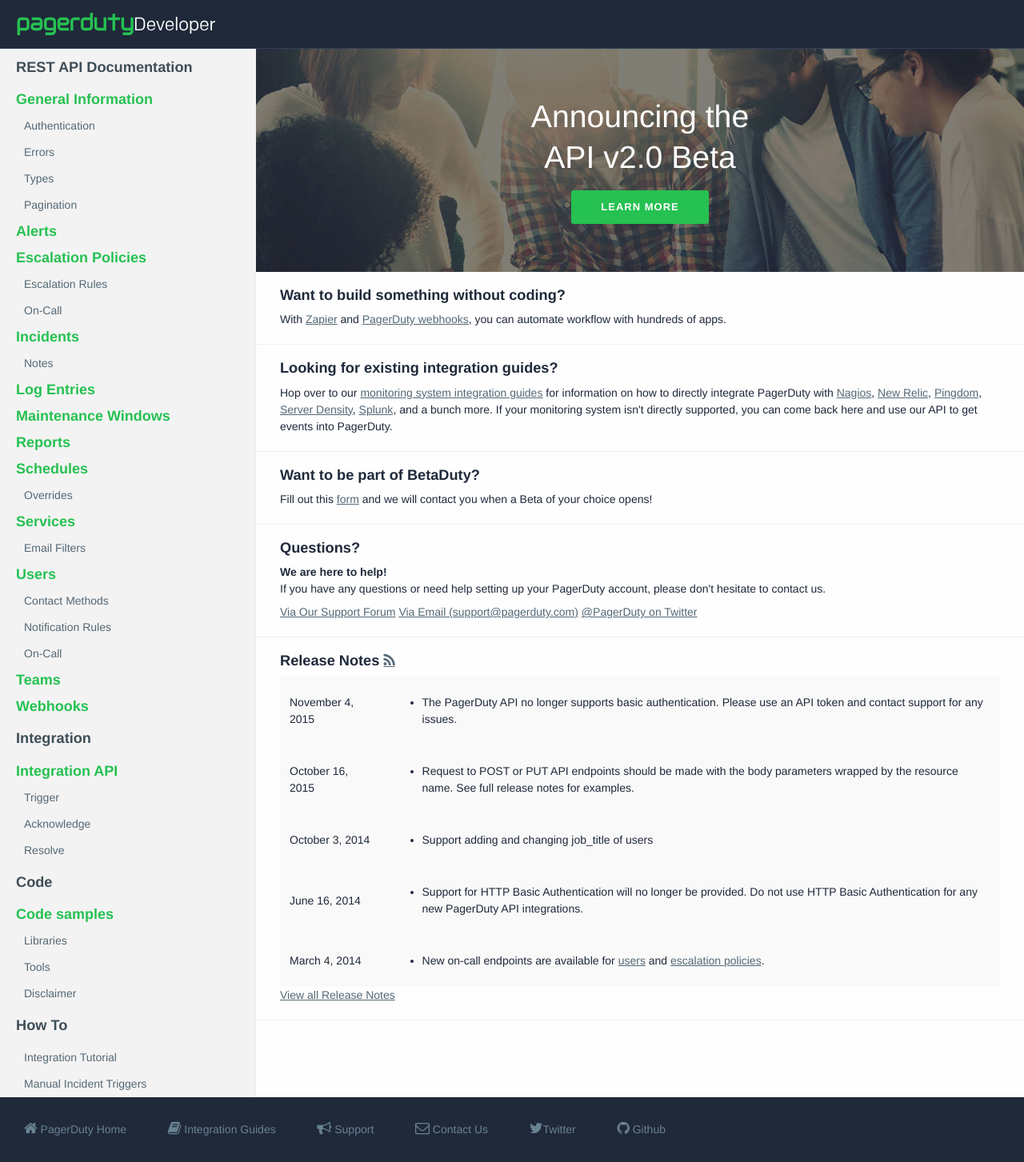
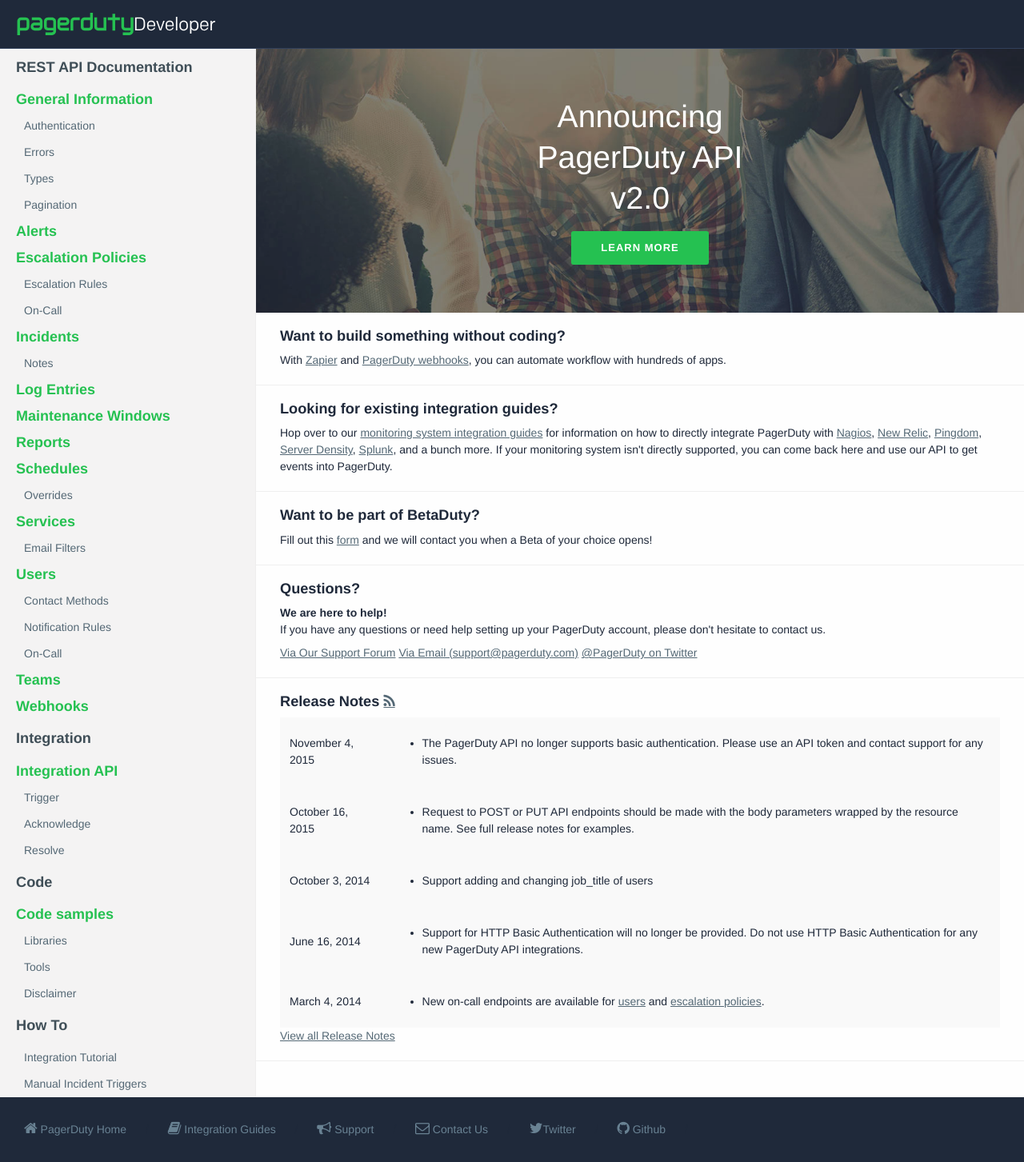
Before and after one commit to h4dz/devdocs, a Jekyll site: the page built from source/index.html, in a window 1280 px wide. Shown: the whole page at 80% size. Built offline with Jekyll 4.4.1, drawn with Linux system fonts in a browser that asks for light colours; some web fonts are replaced.

Commit message:
Change API v2 banner text

```diff
--- a/source/index.html
+++ b/source/index.html
@@ -3,7 +3,7 @@ title: PagerDuty Developer - Home
 layout: index
 ---
 <div class="api-v20-hero">
-    <h1>Announcing the API v2.0 Beta</h1>
+    <h1>Announcing PagerDuty API v2.0</h1>
     <a href="https://v2.developer.pagerduty.com" class="pgd-button">Learn More</a>
 </div>
                   <div class='landing'>
```
